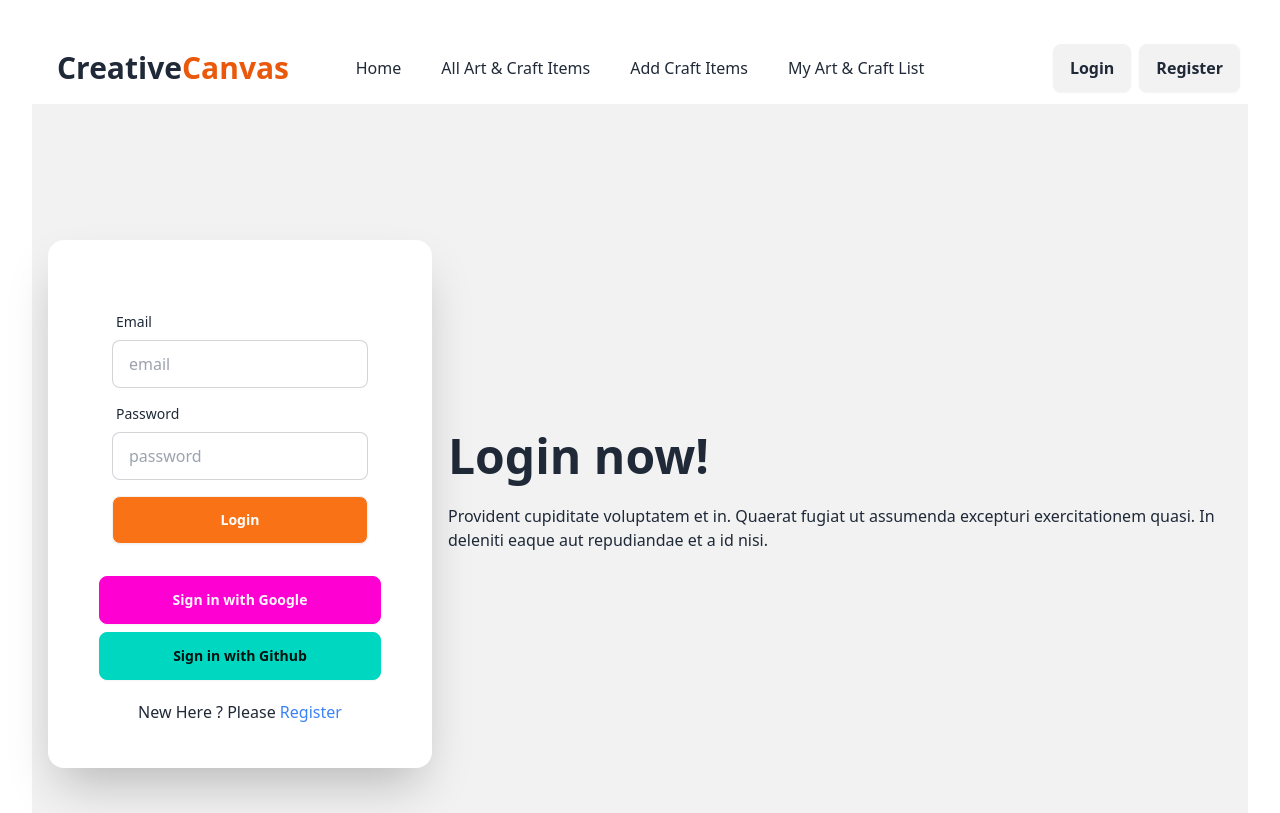
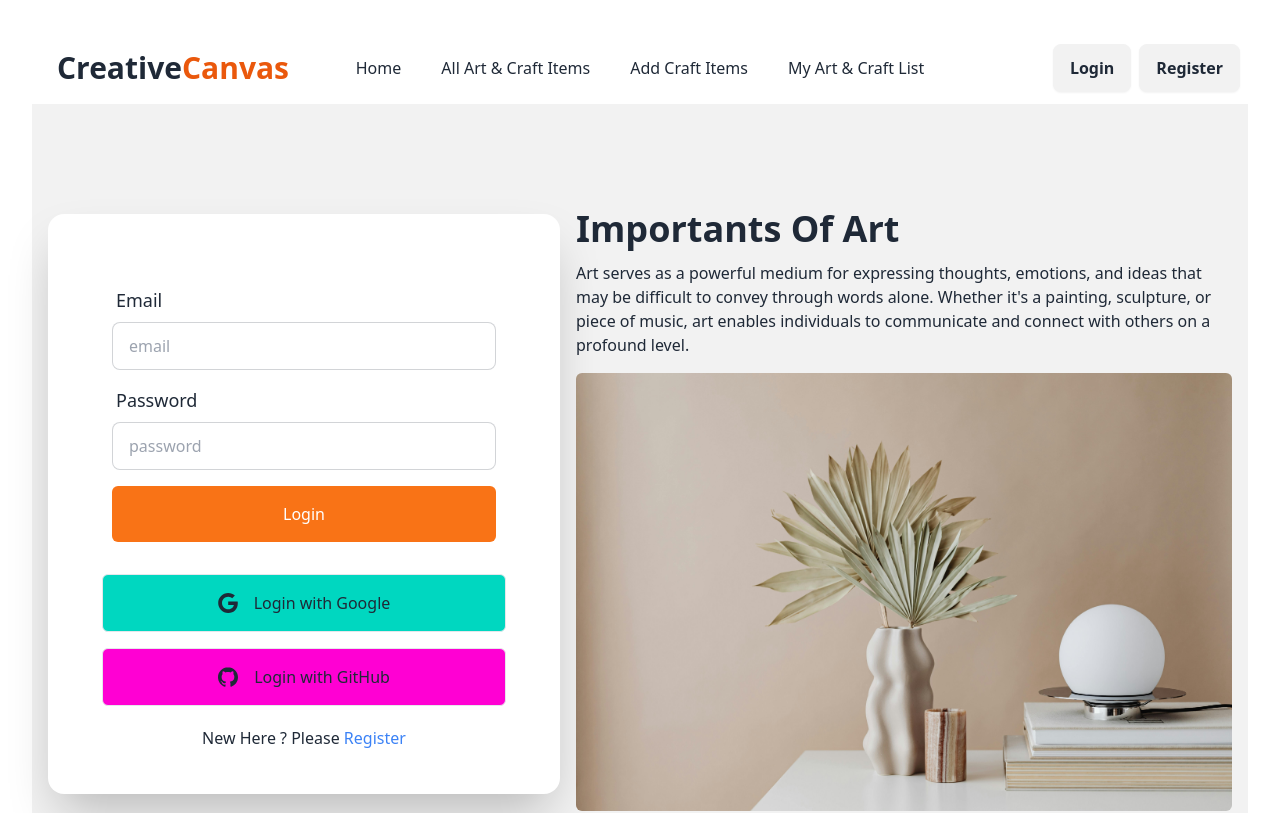
Before and after one commit to Muhammad-sefat/Creative-Canvas-Client-site, a React (Vite) app: page /login in a window 1280 px wide. Shown: the top 813 px of the page. Built offline with nearby package versions, Linux system fonts and the light colour scheme; no server answers.

Commit message:
Design Again register and input form

```diff
--- a/src/Components/Pages/Login.jsx
+++ b/src/Components/Pages/Login.jsx
@@ -3,6 +3,7 @@ import { useForm } from "react-hook-form";
 import toast from "react-hot-toast";
 import { AuthContext } from "../AuthProvider";
 import { NavLink, useLocation, useNavigate } from "react-router-dom";
+import registerImg from "../../assets/input.jpg";
 
 const Login = () => {
   const { signinUser, signInWithGoogle, signInWithGithub } =
@@ -51,21 +52,27 @@ const Login = () => {
   };
 
   return (
-    <div className="hero min-h-screen bg-base-200">
+    <div className="hero min-h-screen bg-base-200 py-5">
       <div className="hero-content flex-col lg:flex-row-reverse">
         <div className="text-center lg:text-left">
-          <h1 className="text-5xl font-bold">Login now!</h1>
-          <p className="py-6">
-            Provident cupiditate voluptatem et in. Quaerat fugiat ut assumenda
-            excepturi exercitationem quasi. In deleniti eaque aut repudiandae et
-            a id nisi.
+          <p className="text-2xl md:text-4xl font-bold py-3">
+            Importants Of Art
           </p>
+          <p className="font-medium pb-4">
+            {" "}
+            Art serves as a powerful medium for expressing thoughts, emotions,
+            and ideas that may be difficult to convey through words alone.
+            Whether it's a painting, sculpture, or piece of music, art enables
+            individuals to communicate and connect with others on a profound
+            level.
+          </p>
+          <img className="rounded-md" src={registerImg} alt="image" />
         </div>
-        <div className="card shrink-0 w-full max-w-sm shadow-2xl bg-base-100">
+        <div className="card shrink-0 w-full max-w-lg shadow-2xl bg-base-100">
           <form className="card-body" onSubmit={handleSubmit(onSubmit)}>
             <div className="form-control">
               <label className="label">
-                <span className="label-text">Email</span>
+                <span className="label-text text-lg ">Email</span>
               </label>
               <input
                 type="email"
@@ -79,7 +86,7 @@ const Login = () => {
             </div>
             <div className="form-control">
               <label className="label">
-                <span className="label-text">Password</span>
+                <span className="label-text text-lg">Password</span>
               </label>
               <input
                 type="password"
@@ -92,21 +99,41 @@ const Login = () => {
               )}
             </div>
             <div className="form-control mt-2">
-              <button className="btn  bg-orange-500 text-white">Login</button>
+              <button className=" bg-orange-500 p-4 rounded-md text-white">
+                Login
+              </button>
             </div>
           </form>
-          <div className="text-center pb-2">
+          <div className="text-center pb-2 space-y-4">
             <button
               onClick={googleSignInBtn}
-              className="btn btn-secondary md:w-[88%] mx-auto mb-2"
+              aria-label="Login with Google"
+              type="button"
+              className="flex items-center bg-accent justify-center md:w-[90%] mx-auto p-4 space-x-4 border rounded-md focus:ring-2 focus:ring-offset-1 dark:border-gray-600 focus:dark:ring-violet-600"
             >
-              Sign in with Google
+              <svg
+                xmlns="http://www.w3.org/2000/svg"
+                viewBox="0 0 32 32"
+                className="w-5 h-5 fill-current"
+              >
+                <path d="M16.318 13.714v5.484h9.078c-0.37 2.354-2.745 6.901-9.078 6.901-5.458 0-9.917-4.521-9.917-10.099s4.458-10.099 9.917-10.099c3.109 0 5.193 1.318 6.38 2.464l4.339-4.182c-2.786-2.599-6.396-4.182-10.719-4.182-8.844 0-16 7.151-16 16s7.156 16 16 16c9.234 0 15.365-6.49 15.365-15.635 0-1.052-0.115-1.854-0.255-2.651z"></path>
+              </svg>
+              <p>Login with Google</p>
             </button>
             <button
               onClick={GithubSignInBtn}
-              className="btn btn-accent md:w-[88%] mx-auto"
+              aria-label="Login with GitHub"
+              role="button"
+              className="flex items-center bg-secondary justify-center md:w-[90%] mx-auto p-4 space-x-4 border rounded-md focus:ring-2 focus:ring-offset-1 dark:border-gray-600 focus:dark:ring-violet-600"
             >
-              Sign in with Github
+              <svg
+                xmlns="http://www.w3.org/2000/svg"
+                viewBox="0 0 32 32"
+                className="w-5 h-5 fill-current"
+              >
+                <path d="M16 0.396c-8.839 0-16 7.167-16 16 0 7.073 4.584 13.068 10.937 15.183 0.803 0.151 1.093-0.344 1.093-0.772 0-0.38-0.009-1.385-0.015-2.719-4.453 0.964-5.391-2.151-5.391-2.151-0.729-1.844-1.781-2.339-1.781-2.339-1.448-0.989 0.115-0.968 0.115-0.968 1.604 0.109 2.448 1.645 2.448 1.645 1.427 2.448 3.744 1.74 4.661 1.328 0.14-1.031 0.557-1.74 1.011-2.135-3.552-0.401-7.287-1.776-7.287-7.907 0-1.751 0.62-3.177 1.645-4.297-0.177-0.401-0.719-2.031 0.141-4.235 0 0 1.339-0.427 4.4 1.641 1.281-0.355 2.641-0.532 4-0.541 1.36 0.009 2.719 0.187 4 0.541 3.043-2.068 4.381-1.641 4.381-1.641 0.859 2.204 0.317 3.833 0.161 4.235 1.015 1.12 1.635 2.547 1.635 4.297 0 6.145-3.74 7.5-7.296 7.891 0.556 0.479 1.077 1.464 1.077 2.959 0 2.14-0.020 3.864-0.020 4.385 0 0.416 0.28 0.916 1.104 0.755 6.4-2.093 10.979-8.093 10.979-15.156 0-8.833-7.161-16-16-16z"></path>
+              </svg>
+              <p>Login with GitHub</p>
             </button>
           </div>
           <p className="text-center py-3">
--- a/src/Components/Pages/MyArtCraftList.jsx
+++ b/src/Components/Pages/MyArtCraftList.jsx
@@ -5,6 +5,7 @@ import MyCraft from "./MyCraft";
 const MyArtCraftList = () => {
   const { user } = useContext(AuthContext);
   const [crafts, setCrafts] = useState([]);
+  console.log(user.email);
 
   useEffect(() => {
     fetch(`http://localhost:5000/myCrafts/${user?.email}`)
--- a/src/Components/Pages/Register.jsx
+++ b/src/Components/Pages/Register.jsx
@@ -4,6 +4,7 @@ import toast from "react-hot-toast";
 import { FaEye, FaEyeSlash } from "react-icons/fa";
 import { AuthContext } from "../AuthProvider";
 import { NavLink, useNavigate } from "react-router-dom";
+import spider from "../../assets/spider.jpg";
 
 const Register = () => {
   const { createUser } = useContext(AuthContext);
@@ -35,17 +36,12 @@ const Register = () => {
     <div>
       <div className="hero min-h-screen bg-base-200">
         <div className="hero-content flex-col lg:flex-row-reverse">
-          <div className="text-center lg:text-left">
-            <h1 className="text-5xl font-bold">Register now!</h1>
-            <p className="py-6">
-              Provident cupiditate voluptatem et in. Quaerat fugiat ut assumenda
-              excepturi exercitationem quasi. In deleniti eaque aut repudiandae
-              et a id nisi.
-            </p>
-          </div>
-          <div className="card shrink-0 w-full max-w-sm shadow-2xl bg-base-100">
+          <div className="card shrink-0 w-full max-w-lg shadow-2xl bg-base-100">
             <form className="card-body" onSubmit={handleSubmit(onSubmit)}>
               <div className="form-control">
+                <p className="text-4xl font-bold text-orange-500 pb-3">
+                  Register Now!
+                </p>
                 <label className="label">
                   <span className="label-text">Name</span>
                 </label>
@@ -116,9 +112,13 @@ const Register = () => {
             <p className="text-center py-3">
               Already Have An Account ? Please{" "}
               <NavLink to={"/login"}>
+                {" "}
                 <span className="text-blue-500 font-medium">Login</span>
               </NavLink>
             </p>
+          </div>
+          <div className="text-center lg:text-left">
+            <img className="p-3 md:p-16" src={spider} alt="image" />
           </div>
         </div>
       </div>
--- a/src/Components/Pages/UpdateCraft.jsx
+++ b/src/Components/Pages/UpdateCraft.jsx
@@ -27,7 +27,7 @@ const UpdateCraft = () => {
       process,
       photo,
     };
-    console.log(updateCraft);
+
     fetch(`http://localhost:5000/crafts/${_id}`, {
       method: "PUT",
       headers: {
@@ -37,7 +37,6 @@ const UpdateCraft = () => {
     })
       .then((res) => res.json())
       .then((data) => {
-        console.log(data);
         if (data.modifiedCount > 0) {
           Swal.fire({
             title: "Success!",
@@ -59,12 +58,12 @@ const UpdateCraft = () => {
           Update Craft
         </h1>
 
-        <div className="flex flex-col md:flex-row  gap-8 text-left">
+        <div className="flex flex-col md:flex-row  md:gap-8 text-left">
           <div className="md:w-[50%]">
             <label className="font-semibold ">Craft Name</label>
             <br />
             <input
-              className="border border-gray-500 p-1 rounded-md w-full mb-2"
+              className="border border-gray-500 p-2 rounded-md w-full mb-2"
               type="text"
               name="craft"
               placeholder="Enter craft name"
@@ -72,7 +71,7 @@ const UpdateCraft = () => {
             <label className="font-semibold">Stock Status</label>
             <br />
             <input
-              className="border border-gray-500 p-1 rounded-md w-full mb-2"
+              className="border border-gray-500 p-2 rounded-md w-full mb-2"
               type="text"
               name="stock"
               placeholder="Stock status"
@@ -81,7 +80,7 @@ const UpdateCraft = () => {
             <label className="font-semibold ">Price</label>
             <br />
             <input
-              className="border border-gray-500 p-1 rounded-md w-full mb-2"
+              className="border border-gray-500 p-2 rounded-md w-full mb-2"
               type="text"
               name="price"
               placeholder="Enter Price"
@@ -90,36 +89,36 @@ const UpdateCraft = () => {
             <label className="font-semibold ">Customization</label>
             <br />
             <input
-              className="border border-gray-500 p-1 rounded-md w-full mb-2"
+              className="border border-gray-500 p-2 rounded-md w-full mb-2"
               type="text"
               name="customization"
               placeholder="customization"
             />
           </div>
           <div className="md:w-[50%]">
-            <label className="font-semibold">Subcategory Name</label>
+            <label className="font-semibold ">Subcategory Name</label>
             <br />
             <input
-              className="border border-gray-500 p-1 rounded-md w-full mb-2"
+              className="border border-gray-500 p-2 rounded-md w-full mb-2"
               type="text"
               name="subcategory"
               placeholder="Enter subcategory name"
             />
 
             <br />
-            <label className="font-semibold ">Short Description</label>
+            <label className="font-semibold">Photo URL</label>
             <br />
             <input
-              className="border border-gray-500 p-1 rounded-md w-full mb-2"
+              className="border border-gray-500 p-2 rounded-md w-full mb-2"
               type="text"
-              name="description"
-              placeholder="Enter short description"
+              name="photo"
+              placeholder="Enter photo URL"
             />
             <br />
             <label className="font-semibold ">Rating</label>
             <br />
             <input
-              className="border border-gray-500 p-1 rounded-md w-full mb-2"
+              className="border border-gray-500 p-2 rounded-md w-full mb-2"
               type="text"
               name="rating"
               placeholder="Enter rating"
@@ -128,7 +127,7 @@ const UpdateCraft = () => {
             <label className="font-semibold ">Processing Time</label>
             <br />
             <input
-              className="border border-gray-500 p-1 rounded-md w-full mb-2"
+              className="border border-gray-500 p-2 rounded-md w-full mb-2"
               type="text"
               name="process"
               placeholder="Processing time"
@@ -136,13 +135,13 @@ const UpdateCraft = () => {
           </div>
         </div>
         <div className="text-left">
-          <label className="font-semibold">Photo URL</label>
+          <label className="font-semibold ">Short Description</label>
           <br />
-          <input
-            className="border border-gray-500 p-1 rounded-md w-full mb-2"
+          <textarea
+            className="border border-gray-500 p-2 rounded-md w-full mb-2"
             type="text"
-            name="photo"
-            placeholder="Enter photo URL"
+            name="description"
+            placeholder="Enter short description"
           />
         </div>
         <input
```
Also changed, not shown: src/Components/Pages/AddCraftItems.jsx (+21 -24 lines), src/assets/input.jpg (added), src/assets/spider.jpg (added).
